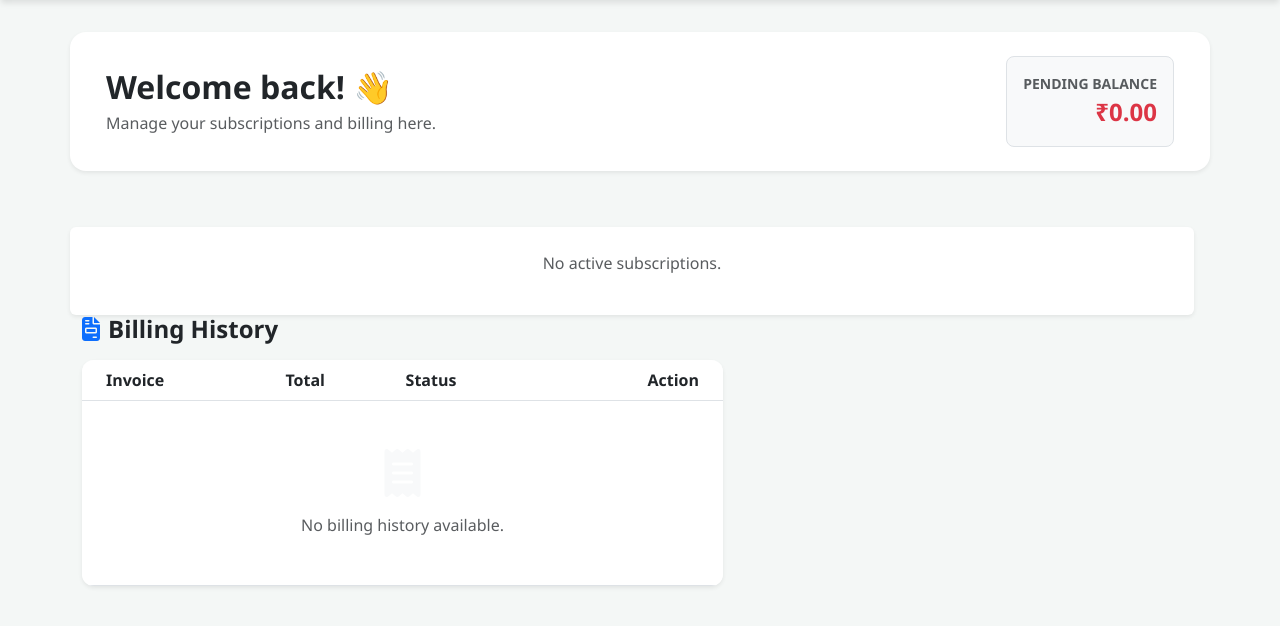
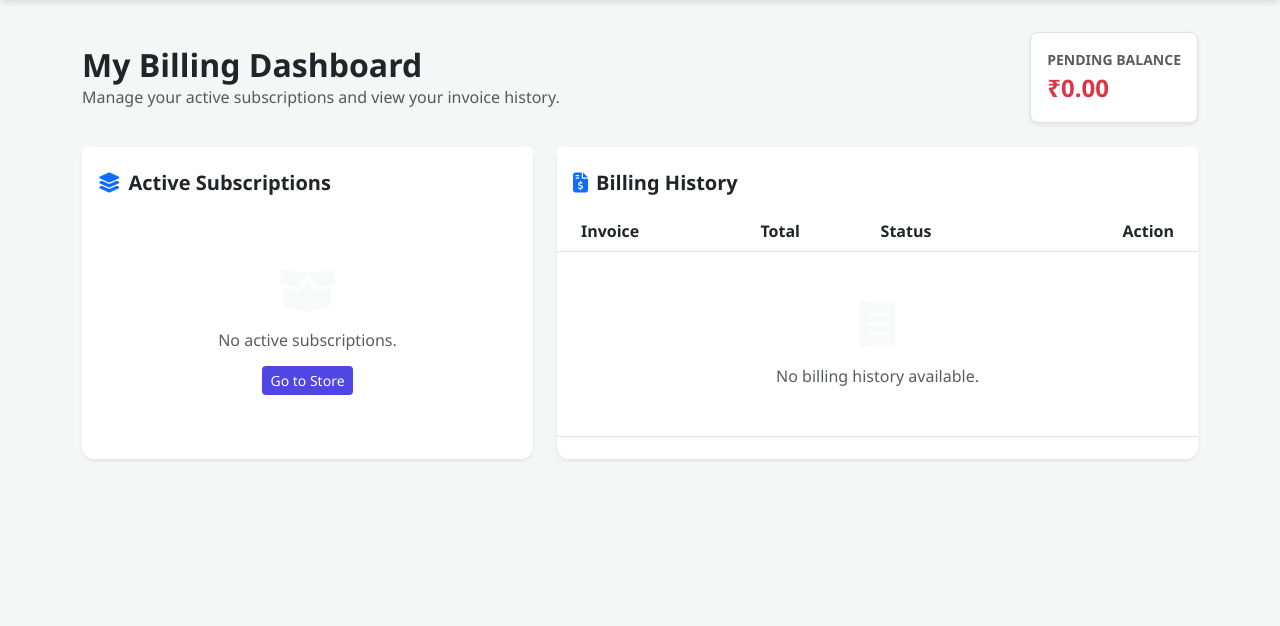
Before and after one commit to abdullaalmuthalib/subscription-management-system-debughustlerz, a Flask app: template OneDrive/Desktop/Subsciption Management System/templates/customer_dashboard.html in a window 1280 px wide. Shown: the part 56-682 px from the top of the page. Run offline with Flask 3, Linux system fonts and the light colour scheme; the template is opened without the code that fills it, so the values that code supplies are empty.

Commit message:
Updated checkout and dashboard UI

```diff
--- a/OneDrive/Desktop/Subsciption Management System/templates/customer_dashboard.html
+++ b/OneDrive/Desktop/Subsciption Management System/templates/customer_dashboard.html
@@ -1,37 +1,41 @@
 {% extends "base.html" %}
 {% block content %}
 
-<div class="row mb-4 align-items-center bg-white p-4 rounded-4 shadow-sm">
-    <div class="col-md-8">
-        <h2 class="fw-bold mb-1">Welcome back! 👋</h2>
-        <p class="text-muted mb-0">Manage your subscriptions and billing here.</p>
+<div class="d-flex justify-content-between align-items-center mb-4">
+    <div>
+        <h2 class="fw-bold mb-0">My Billing Dashboard</h2>
+        <p class="text-muted mb-0">Manage your active subscriptions and view your invoice history.</p>
     </div>
-    <div class="col-md-4 text-md-end mt-3 mt-md-0">
-        <div class="d-inline-block bg-light p-3 rounded-3 border">
+    <div class="bg-white p-3 rounded-3 shadow-sm border">
         <span class="text-muted d-block small fw-bold text-uppercase">Pending Balance</span>
         <span class="fs-4 fw-bold text-danger">₹{{ "%.2f"|format(pending_balance) }}</span>
-        </div>
     </div>
 </div>
 
 <div class="row">
     <!-- Active Subscriptions -->
+    <div class="col-md-5 mb-4">
+        <div class="card shadow-sm border-0 h-100">
+            <div class="card-header bg-white border-0 pt-4 pb-0">
+                <h5 class="fw-bold"><i class="fa-solid fa-layer-group text-primary me-2"></i>Active Subscriptions</h5>
+            </div>
+            <div class="card-body">
                 <div class="row g-3">
                     {% for sub in subs %}
                     <div class="col-12">
-                <div class="card p-3 border-0 shadow-sm" style="border-left: 5px solid #4f46e5 !important;">
+                        <div class="p-3 rounded-3 border-start border-4 border-primary bg-light">
                             <div class="d-flex justify-content-between align-items-center">
                                 <div>
                                     <h6 class="fw-bold mb-1">{{ sub.plan.product.name }}</h6>
                                     {% if sub.plan.billing_period == 'lifetime' %}
                                         <small class="text-success fw-bold"><i class="fa-solid fa-infinity"></i> Lifetime Access</small>
                                     {% else %}
-                                <small class="text-muted">Expires: {{ sub.expiry_date.strftime('%b %d, %Y') }}</small>
+                                        <small class="text-muted">Renews/Expires: {{ sub.expiry_date.strftime('%b %d, %Y') }}</small>
                                     {% endif %}
                                 </div>
                                 {% if sub.plan.billing_period != 'lifetime' %}
                                 <form method="POST" action="/renew/{{ sub.id }}">
-                            <button type="submit" class="btn btn-sm btn-outline-primary fw-bold rounded-pill"><i class="fa-solid fa-rotate-right"></i> Renew</button>
+                                    <button type="submit" class="btn btn-sm btn-primary fw-bold rounded-pill"><i class="fa-solid fa-rotate-right me-1"></i> Renew</button>
                                 </form>
                                 {% else %}
                                 <span class="badge bg-success bg-opacity-75"><i class="fa-solid fa-check"></i> Permanent</span>
@@ -40,23 +44,29 @@
                         </div>
                     </div>
                     {% else %}
-            <div class="col-12 text-center text-muted p-4 bg-white rounded shadow-sm">
-                <p>No active subscriptions.</p>
+                    <div class="col-12 text-center py-5">
+                        <i class="fa-solid fa-box-open fa-3x text-light mb-3"></i>
+                        <h6 class="text-muted">No active subscriptions.</h6>
+                        <a href="/store" class="btn btn-sm btn-primary mt-2">Go to Store</a>
                     </div>
                     {% endfor %}
                 </div>
+            </div>
+        </div>
+    </div>
+
     <!-- Billing History -->
-    <div class="col-md-7">
-        <div class="d-flex justify-content-between align-items-center mb-3">
-            <h4 class="fw-bold mb-0"><i class="fa-solid fa-file-invoice text-primary me-2"></i>Billing History</h4>
+    <div class="col-md-7 mb-4">
+        <div class="card shadow-sm border-0 h-100">
+            <div class="card-header bg-white border-0 pt-4 pb-0 d-flex justify-content-between align-items-center">
+                <h5 class="fw-bold mb-0"><i class="fa-solid fa-file-invoice-dollar text-primary me-2"></i>Billing History</h5>
                 {% if invoices %}
                 <form method="POST" action="/clear_history" onsubmit="return confirm('Hide all billing history? You will no longer see these invoices.');">
                     <button type="submit" class="btn btn-sm btn-outline-danger"><i class="fa-solid fa-eraser me-1"></i> Clear History</button>
                 </form>
                 {% endif %}
             </div>
-
-        <div class="card p-0 border-0 shadow-sm overflow-hidden">
+            <div class="card-body p-0 mt-3">
                 <div class="table-responsive">
                     <table class="table table-hover align-middle mb-0">
                         <thead class="bg-light">
@@ -77,9 +87,9 @@
                                 <td class="fw-bold fs-5">₹{{ "%.2f"|format(inv.amount + inv.tax) }}</td>
                                 <td>
                                     {% if inv.status == 'Paid' %}
-                                    <span class="badge bg-success bg-opacity-75 text-white">Paid</span>
+                                        <span class="badge bg-success bg-opacity-75 text-white"><i class="fa-solid fa-check-circle me-1"></i> Paid</span>
                                     {% else %}
-                                    <span class="badge bg-warning text-dark border border-warning">Due</span>
+                                        <span class="badge bg-warning text-dark border border-warning"><i class="fa-solid fa-clock me-1"></i> Due</span>
                                     {% endif %}
                                 </td>
                                 <td class="text-end pe-4">
@@ -104,4 +114,5 @@
             </div>
         </div>
     </div>
+</div>
 {% endblock %}
```
Also changed, not shown: OneDrive/Desktop/Subsciption Management System/templates/checkout.html (+15 -55 lines). Lines whose indentation alone changed are shown as unchanged.
